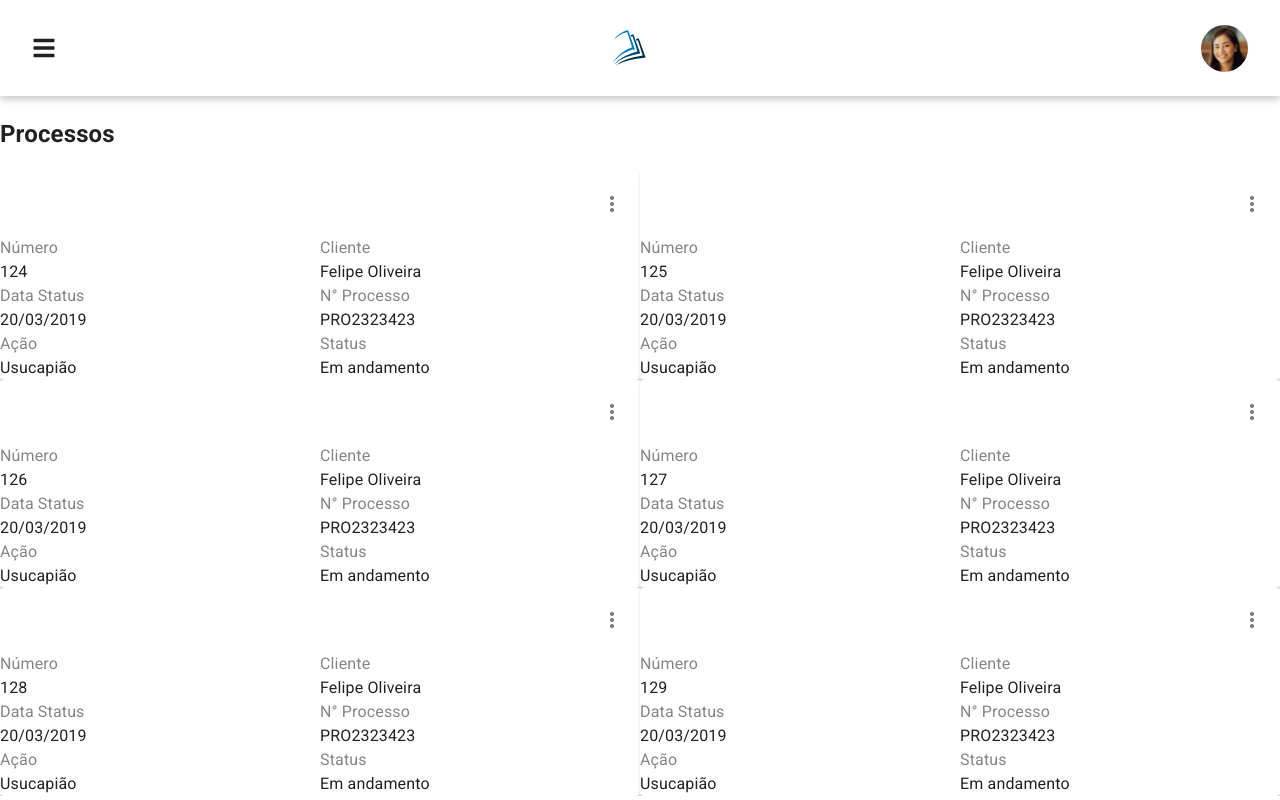
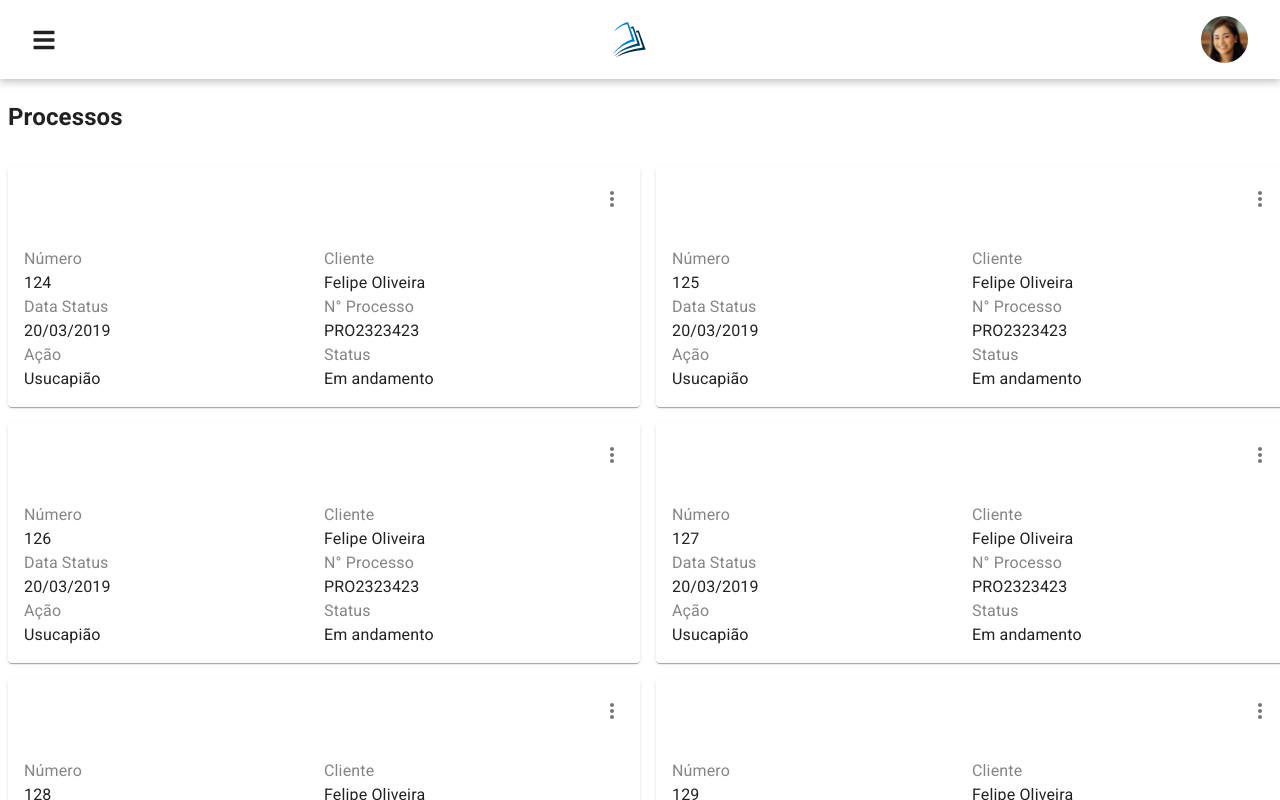
Before and after one commit to Cauasebastian/procesy-front-end, a React (Vite) app: page /processos in a window 1280 px wide. Built offline with nearby package versions, Linux system fonts and the light colour scheme.

Commit message:
criando roteamento dinâmico para os processos

```diff
--- a/src/App.jsx
+++ b/src/App.jsx
@@ -36,9 +36,9 @@ function App() {
             <Route path="/" element={<Login />} />
             <Route path="/cadastro" element={<Cadastro />} />
             <Route path="/menu" element={<Menu />} />
-            <Route path="/processos" element={<Processos />} >
-              <Route path='processo/:id' element={<Processo/>}/>
-            </Route>
+            <Route path="/processos" element={<Processos />} />
+            <Route path='/processo/:id' element={<Processo/>}/>
+
             <Route path="/clientes" element={<Clientes />} />
             <Route path='/novo-processo' element={<NovoProcesso />} >
               <Route path='cadastro-documentos' element={<CadastroDocumentos/>}/>
--- a/src/pages/Processo/Processo.jsx
+++ b/src/pages/Processo/Processo.jsx
@@ -1,7 +1,16 @@
+import { useNavigate, useParams, useLocation } from "react-router-dom"
+
 export default function Processo(){
+    const location = useLocation();
+    // const navigate = useNavigate();
+    const { processo } = location.state || {}; //desestruturação
+    console.log(processo)
+
     return(
-        <div>
-            <h3>Processo</h3>
-        </div>
+                <div>
+                    <h2>olá</h2>
+                    <h3>{processo.numero}</h3>
+                </div>
+
     )
 }
--- a/src/pages/Processos/Processos.jsx
+++ b/src/pages/Processos/Processos.jsx
@@ -5,14 +5,25 @@ import IconButton from '@mui/material/IconButton';
 import MoreVertIcon from '@mui/icons-material/MoreVert';
 import Typography from '@mui/material/Typography';
 import styles from "./style.module.css"
+import { useNavigate } from 'react-router-dom';
 
 export default function Processos(){
+    const navigate = useNavigate();
+    function redirectToDetails(processo){
+        navigate(`/processo/${processo.numero}`, { state: { processo }, replace: false})
+    }
+    console.log(processos);
     return(
         <div className={styles.container}>
-            <h2>Processos</h2>
+            <h2 className={styles.title_page} onClick={() => console.log("olá")}>Processos</h2>
             <div className={styles.container_cards}>
                 {processos.map((processo) => (
-                    <Card  key={processo.numero}>
+                    <Card
+                        key={processo.numero}
+                        onClick={() => redirectToDetails(processo)}
+                        sx={{
+                            cursor: "pointer"
+                        }}>
                         <CardHeader action={
                             <IconButton aria-label="settings">
                                 <MoreVertIcon />
--- a/src/pages/Processos/style.module.css
+++ b/src/pages/Processos/style.module.css
@@ -7,14 +7,21 @@
     display: grid;
     width: 100%;
     grid-template-columns: 1fr 1fr;
+    gap: 1rem;
+    margin: 2rem 0.5rem;
 }
 
 .card_processo{
     display: grid;
     width: 100%;
     grid-template-columns: 1fr 1fr;
+    padding: 1rem;
 }
 
 .title_atribute{
     color: #858585;
 }
+
+.title_page{
+    margin-left: 0.5rem;
+}
```
